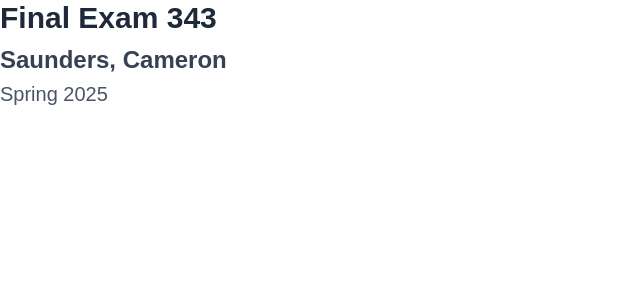
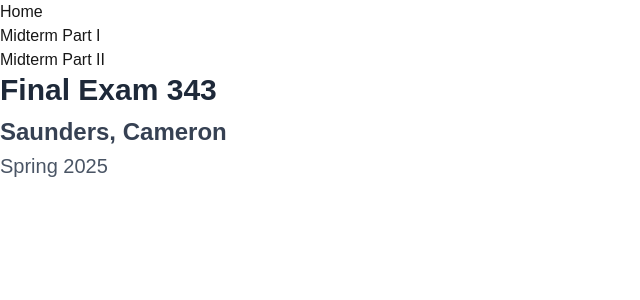
Before and after one commit to cameron-saunders/final343, a Next.js app: page / in a window 1280 px wide. Shown: the top 300 px of the page, without its empty margins (0-640 px from the left). Built offline with nearby package versions, Linux system fonts and the light colour scheme.

Commit message:
added menu

```diff
--- /dev/null
+++ b/src/app/components/Menubar.jsx
@@ -0,0 +1,12 @@
+export default function Menubar() {
+    return (
+      <>
+      <ul>
+        <li>Home</li>
+        <li>Midterm Part I</li>
+        <li>Midterm Part II</li>
+      </ul>
+
+        </>
+    );
+  }
--- a/src/app/layout.jsx
+++ b/src/app/layout.jsx
@@ -1,5 +1,6 @@
 import { Geist, Geist_Mono } from "next/font/google";
 import "./globals.css";
+import Menubar from "./components/Menubar";
 
 const geistSans = Geist({
   variable: "--font-geist-sans",
@@ -21,6 +22,7 @@
       <body
         className={`${geistSans.variable} ${geistMono.variable} antialiased`}
       >
+        <Menubar />
         {children}
       </body>
     </html>
```
